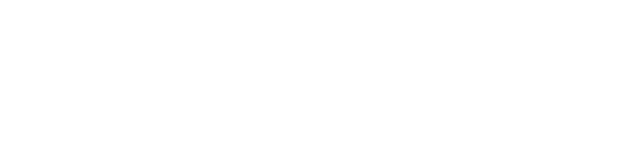
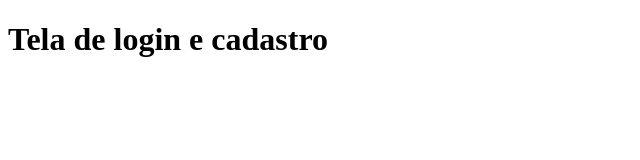
Before and after one commit to AlefMenezes16/tela-de-login, a plain HTML site: page hindex.html in a window 1280 px wide. Shown: the whole page, without its empty margins (0-640 px from the left). Drawn offline with Linux system fonts and the light colour scheme.

Commit message:
Atualizando o corpo do arquivo

```diff
--- a/hindex.html
+++ b/hindex.html
@@ -7,6 +7,6 @@
     <title>Sistema de tela de login</title>
 </head>
 <body>
-
+    <h1>Tela de login e cadastro</h1>
 </body>
 </html>
```
